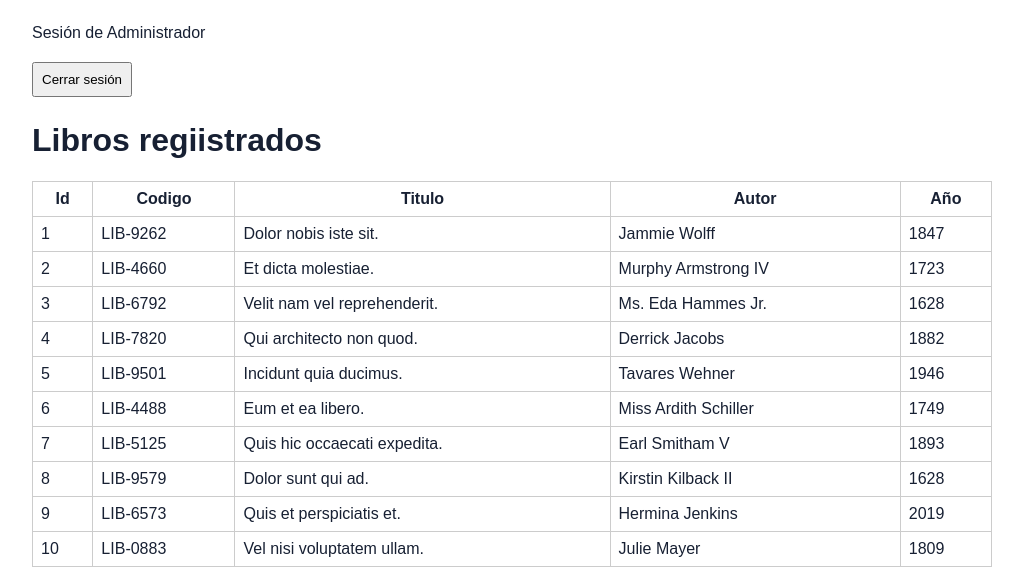
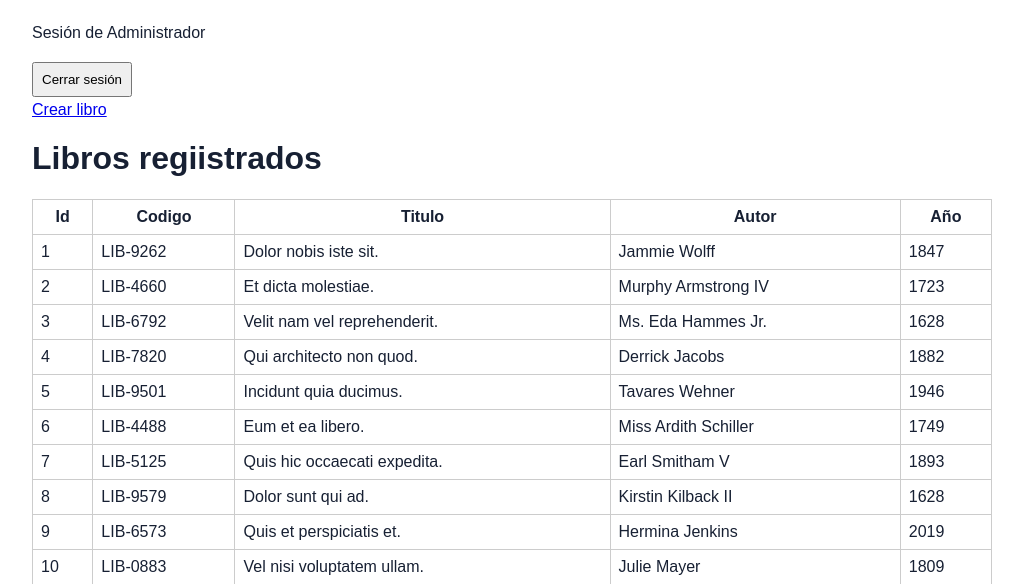
Before and after one commit to emanuel2004ramirez/ejercicios-crud-laravel, a Laravel app: page /index in a window 1280 px wide. Shown: the top 584 px of the page, without its empty margins (128-1151 px from the left). Run offline with Laravel 12, Linux system fonts and the light colour scheme; a user stored in the database is signed in; data comes from the database, SQL or seed files in the repository.

Commit message:
Crear registros biblioteca

```diff
--- a/biblioteca/app/Http/Controllers/LibroController.php
+++ b/biblioteca/app/Http/Controllers/LibroController.php
@@ -16,7 +16,27 @@ class LibroController extends Controller
     //Mostrar 2
 
     //Guardar 1
+    public function create(){
+        return view('libros.create');
+    }
     //Guardar 2
+    public function store(){
+        $datos = request()->validate([
+            'codigo' => 'required',
+            'titulo' => 'required',
+            'autor' => 'required',
+            'anio_publicacion' => 'required|integer',
+        ]);
+        $libro = new Libro();
+        $libro->codigo = $datos['codigo'];
+        $libro->titulo = $datos['titulo'];
+        $libro->autor = $datos['autor'];
+        $libro->anio_publicacion = $datos['anio_publicacion'];
+        $libro->save();
+        return redirect()->route('libros.index')
+            ->with('success', 'Libro creado correctamente');
+
+    }
 
     //Actualizar 1
     //Actualizar 2
--- a/biblioteca/resources/views/libros/index.blade.php
+++ b/biblioteca/resources/views/libros/index.blade.php
@@ -1,5 +1,6 @@
 @extends('layouts.app')
 @section('contenido')
+<a href="{{ route('libros.create') }}">Crear libro</a>
 
 <h1>Libros regiistrados</h1>
 <table>
--- a/biblioteca/routes/web.php
+++ b/biblioteca/routes/web.php
@@ -26,6 +26,14 @@ Route::middleware('auth')->group(function (){
     Route::get('index', [LibroController::class, 'index'])
         ->name('libros.index');
 
+        //Ruta para crear
+    Route::get('/libros/crear', [LibroController::class, 'create'])
+    ->name('libros.create');
+    // Crear una ruta post que guarde un libro
+    Route::post('/libros', [LibroController::class, 'store'])
+    ->name('libros.store');
+
+
     Route::post('/logout', [LoginController::class, 'destroy'])
         ->name('logout');
 });
```
Also changed, not shown: biblioteca/resources/views/libros/create.blade.php (added, +21 -0 lines).
